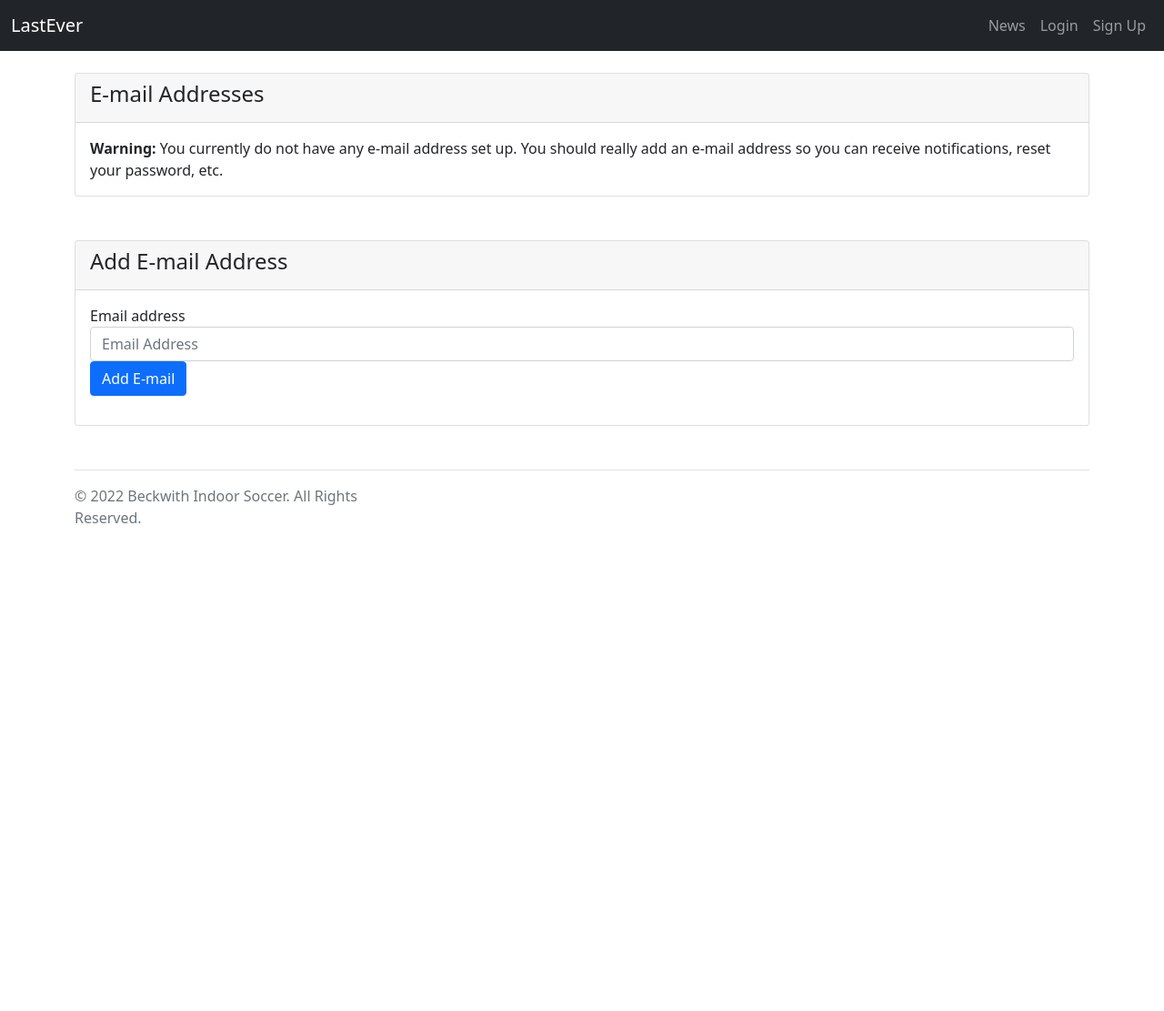
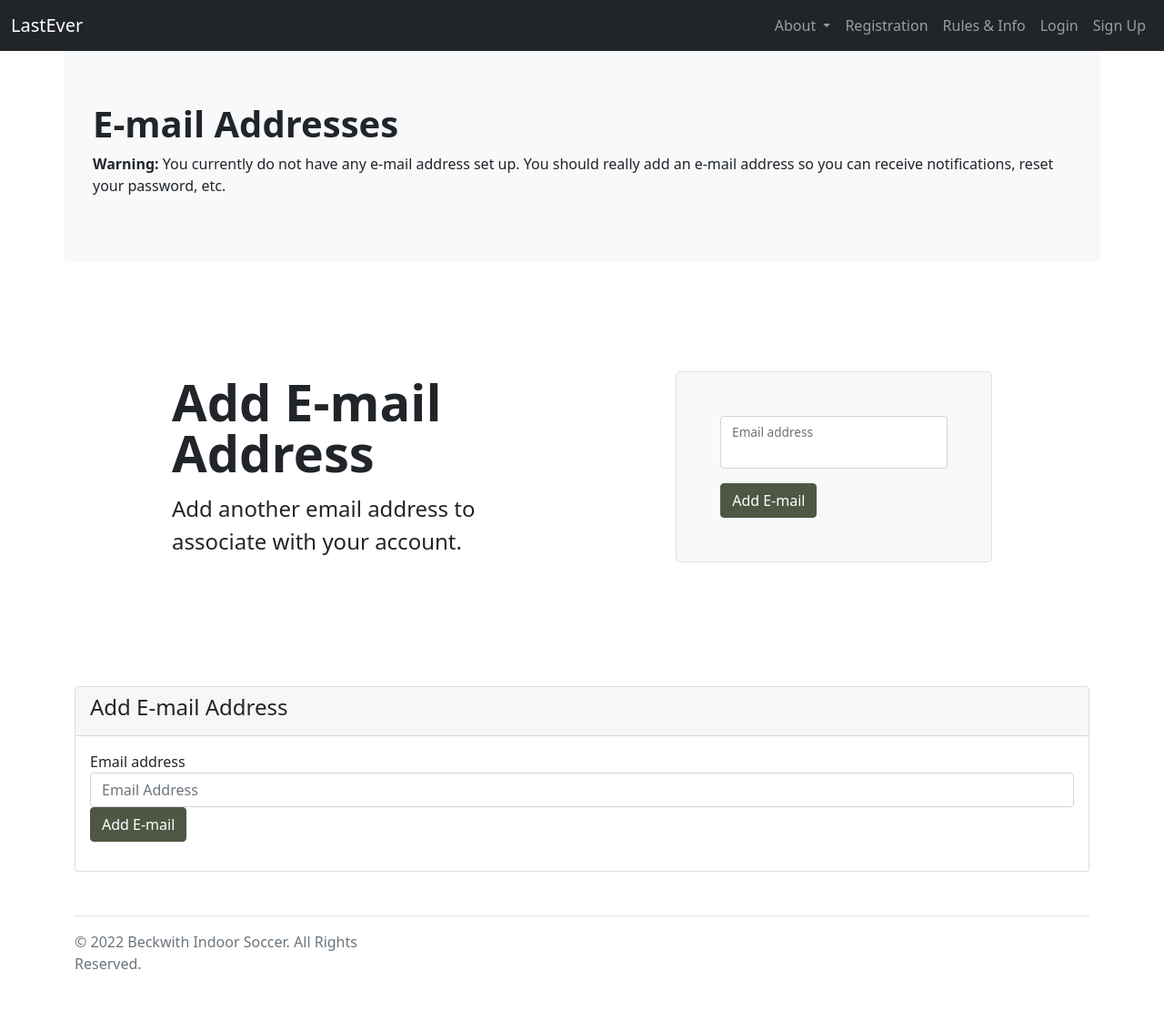
Before and after one commit to cloneofghosts/soccersite, a Django app: template lastever/templates/account/email.html in a window 1280 px wide. Shown: the whole page at 91% size. Before the commit the page ends 575 px from the top, so only its background shows below. Run offline with Django 3.2, Linux system fonts and the light colour scheme; the template is opened without the code that fills it, so the values that code supplies are empty; some libraries are stand-ins or nearby versions.

Commit message:
Homepage template changes

```diff
--- a/lastever/admin.py
+++ b/lastever/admin.py
@@ -1,5 +1,8 @@
 from django.contrib import admin
+from django.contrib.auth.decorators import login_required
 from .models import League, Division, Team, Tag, Player, Article, Schedule, Statistic
+
+admin.site.login = login_required(admin.site.login)
 
 # Inlines
 class StatisticInline(admin.TabularInline):
--- /dev/null
+++ b/lastever/static/lastever/style.css
@@ -0,0 +1,17 @@
+.btn-primary:hover{
+	background: #45483D !important;
+}
+
+.btn-primary:focus{
+	box-shadow: 0 0 0 0.25rem rgb(69 72 61 / 50%);
+	background: #45483D !important;
+}
+
+.btn-primary{
+	background: #4F5744 !important;
+	border: 1px solid #4F5744 !important;
+}
+
+.subpage-banner{
+	background: #BEC4B5;
+}
--- a/lastever/templates/account/email.html
+++ b/lastever/templates/account/email.html
@@ -7,25 +7,48 @@
 
 {% block content %}
 
+<div class="row">
+
+</div>
+
 <div class="main-cover">
   <div class="cards-container container">
+  {% if messages %}
+      {% for message in messages %}
+        {% if message.level == DEFAULT_MESSAGE_LEVELS.ERROR %}
+        <div class="alert alert-danger alert-dismissible fade show mt-4" role="alert">
+		<div>
+          {{ message }}
+		  </div>
+          <button type="button" class="btn-close" data-bs-dismiss="alert" aria-label="Close">
+          </button>
+        </div>
+        {% else %}
+          <div class="alert alert-{{ message.tags }} alert-dismissible fade show mt-4" role="alert">
+            {{ message }}
+            <button type="button" class="btn-close" data-bs-dismiss="alert" aria-label="Close">
+              <span aria-hidden="true">&times;</span>
+            </button>
+          </div>
+        {% endif %}
+      {% endfor %}
+    {% endif %}
+
+
     <div class="row">
-      <div class="col-lg-12 mb-4 mt-4">
-					<div class="card h-100">
-            <div class="card-header">
-              <h4>{% trans "E-mail Addresses" %}</h4>
-            </div>
-            <div class="card-body">
-              {% if user.emailaddress_set.all %}
-                <p class="card-text">{% trans 'The following e-mail addresses are associated with your account:' %}</p>
+	<div class="p-2 mb-4 bg-light rounded-3">
+		  <div class="container-fluid py-5">
+			<h1 class="fw-bold">{% trans "E-mail Addresses" %}</h1>
+			{% if user.emailaddress_set.all %}
+                <p>{% trans 'The following e-mail addresses are associated with your account:' %}</p>
                 <form action="{% url 'account_email' %}" class="email_list" method="post">
                 {% csrf_token %}
                 <fieldset class="mb-4">
                   {% for emailaddress in user.emailaddress_set.all %}
                     <div class="form-check">
-                          <label for="email_radio_{{forloop.counter}}" class="{% if emailaddress.primary %}primary_email{%endif%} form-check-input">
+                          <label for="email_radio_{{forloop.counter}}" class="{% if emailaddress.primary %}primary_email{%endif%} form-check-label">
 
-                          <input id="email_radio_{{forloop.counter}}" type="radio" name="email" {% if emailaddress.primary or user.emailaddress_set.count == 1 %}checked="checked"{%endif %} value="{{emailaddress.email}}" class="form-check-label"/>
+                          <input id="email_radio_{{forloop.counter}}" type="radio" name="email" {% if emailaddress.primary or user.emailaddress_set.count == 1 %}checked="checked"{%endif %} value="{{emailaddress.email}}" class="form-check-input"/>
                     {{ emailaddress.email }}
                         {% if emailaddress.verified %}
                         <span class="form-check-label text-success">{% trans "Verified" %}</span>
@@ -45,13 +68,31 @@
                 </fieldset>
                 </form>
               {% else %}
-							<p class="card-text">
+							<p>
                 <strong>{% trans 'Warning:'%}</strong> {% trans "You currently do not have any e-mail address set up. You should really add an e-mail address so you can receive notifications, reset your password, etc." %}
               </p>
             {% endif %}
-            </div>
+		  </div>
+		</div>
+
+		<div class="container col-xl-10 col-xxl-8 px-4 py-5">
+    <div class="row align-items-center g-lg-5 py-5">
+      <div class="col-lg-7 text-center text-lg-start">
+        <h1 class="display-4 fw-bold lh-1 mb-3">{% trans "Add E-mail Address" %}</h1>
+        <p class="col-lg-10 fs-4">Add another email address to associate with your account.</a></p>
+      </div>
+      <div class="col-md-10 mx-auto col-lg-5">
+        <form class="p-4 p-md-5 border rounded-3 bg-light add_email" action="{% url 'account_email' %}" method="post">
+                {% csrf_token %}
+          <div class="form-floating mb-3">
+            <input id="id_email floatingInput" class="form-control" name="login" type="text" />{{ form.login.errors }}
+		    <label for="id_email">Email address</label>
           </div>
-        </div>
+          <button class="btn btn-primary primaryAction" name="action_add" type="submit">{% trans "Add E-mail" %}</button>
+        </form>
+      </div>
+    </div>
+  </div>
         <div class="col-lg-12 mb-4 mt-4">
   					<div class="card h-100">
               <div class="card-header">
--- a/lastever/templates/lastever/base.html
+++ b/lastever/templates/lastever/base.html
@@ -1,7 +1,9 @@
 <head>
+  {% load static %}
   <title>Last Ever - {% block head_title %}{% endblock %}</title>
   <link href="https://cdn.jsdelivr.net/npm/bootstrap@5.1.3/dist/css/bootstrap.min.css" rel="stylesheet" integrity="sha384-1BmE4kWBq78iYhFldvKuhfTAU6auU8tT94WrHftjDbrCEXSU1oBoqyl2QvZ6jIW3" crossorigin="anonymous">
   <link rel="stylesheet" type="text/css" href="https://cdn.datatables.net/1.11.3/css/jquery.dataTables.min.css"/>
+  <link rel="stylesheet" type="text/css" href="{% static 'lastever/style.css' %}"/>
   <nav class="navbar navbar-expand-lg navbar-dark bg-dark">
   <div class="container-fluid">
   <a class="navbar-brand" href="/">LastEver</a>
@@ -11,8 +13,21 @@
 
   <div class="collapse navbar-collapse justify-content-end" id="navbarSupportedContent">
     <ul class="navbar-nav ml-auto">
+	<li class="nav-item dropdown">
+        <a class="nav-link dropdown-toggle" href="" id="navbarDropdown" data-bs-toggle="dropdown" aria-expanded="false">
+          About
+        </a>
+        <ul class="dropdown-menu dropdown-menu-right" aria-labelledby="navbarDropdown">
+          <li><a class="dropdown-item" href="/about">About</a></li>
+          <li><a class="dropdown-item" href="/contact">Contact Us</a></li>
+          <li><a class="dropdown-item" href="/news">News</a></li>
+		  </ul>
+      </li>
       <li class="nav-item">
-        <a class="nav-link" href="/news">News</a>
+        <a class="nav-link" href="/about">Registration</a>
+      </li>
+      <li class="nav-item">
+        <a class="nav-link" href="/about">Rules & Info</a>
       </li>
       {% for league in leagues %}
       <li class="nav-item dropdown">
--- a/lastever/urls.py
+++ b/lastever/urls.py
@@ -5,6 +5,8 @@ from . import views
 urlpatterns = [
     path('', views.index, name='index'),
     path('news', views.news, name='news'),
+    path('about', views.about, name='about'),
+    path('contact', views.contact, name='contact'),
     path('news/<int:page_id>', views.news_page, name='news_page'),
     path('league/<slug:league_slug>', views.league, name='league_page'),
     path('league/<slug:league_slug>/standings', views.standings, name='league_standings'),
--- a/lastever/views.py
+++ b/lastever/views.py
@@ -18,6 +18,12 @@ def news(request):
 
     context = {'articles': article}
     return render(request, 'lastever/news.html', context)
+
+def about(request):
+    return render(request, 'lastever/about.html')
+
+def contact(request):
+    return render(request, 'lastever/contact.html')
 
 def news_page(request, page_id):
     articles = Article.objects.order_by('-posted').all()
```
Also changed, not shown: lastever/templates/allauth_2fa/backup_tokens.html (+20 -16 lines), lastever/templates/lastever/about.html (added, +24 -0 lines), lastever/templates/lastever/contact.html (added, +47 -0 lines), lastever/templates/lastever/home.html (+27 -20 lines), lastever/templates/lastever/news.html (+9 -3 lines), db.sqlite3.
